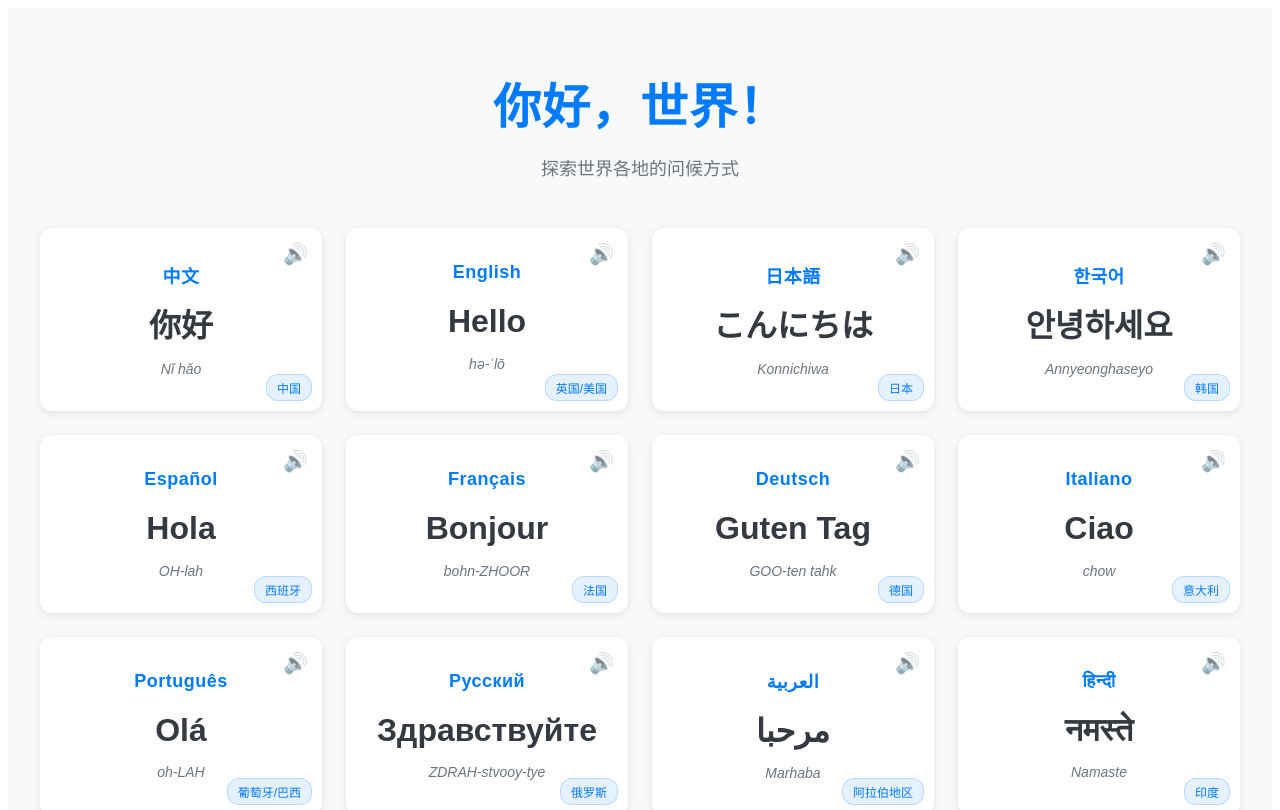
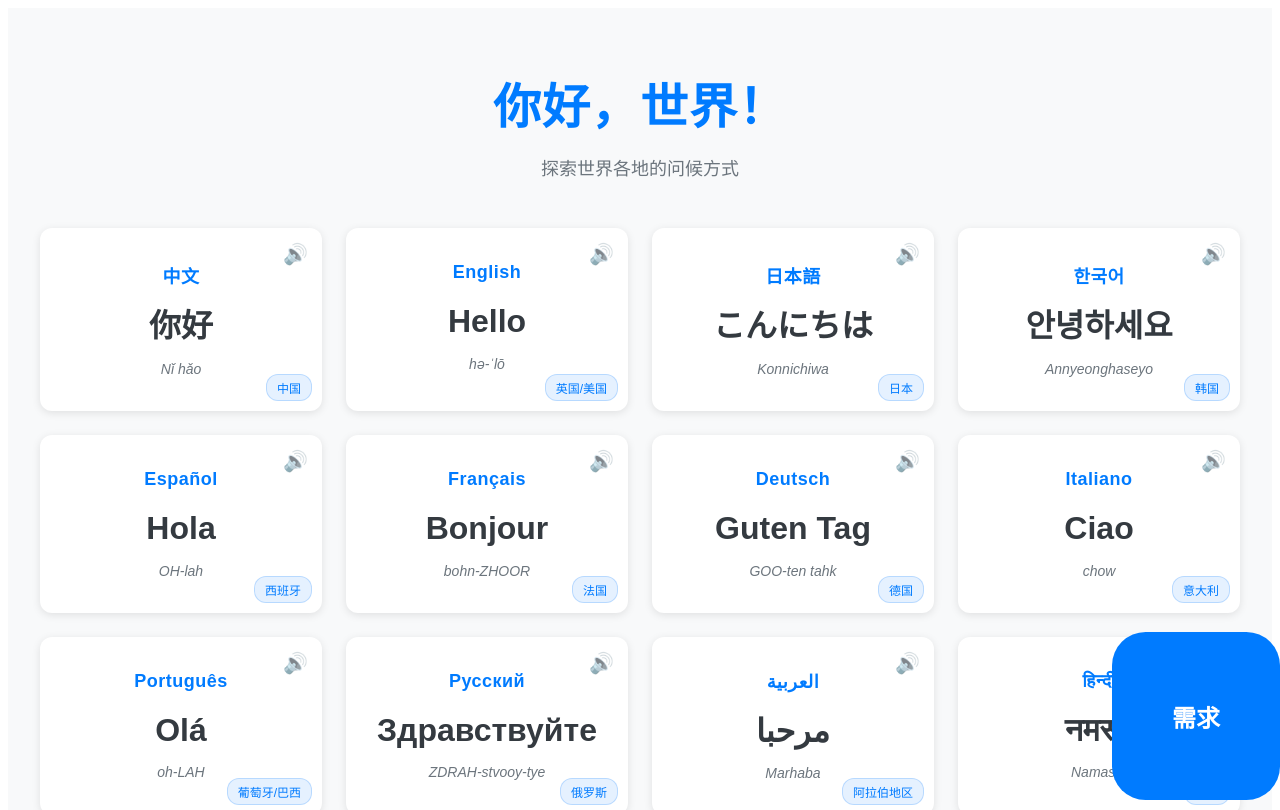
Before and after one commit to MaskerPRC/easy-vibe-coding-repos, a Vue app: page / in a window 1280 px wide. Shown: the top 810 px of the page. Built offline with nearby package versions, Linux system fonts and the light colour scheme.

Commit message:
Auto sync: 2025-11-10T20:40:49.154Z

```diff
--- a/src/App.vue
+++ b/src/App.vue
@@ -34,6 +34,21 @@
       <footer class="page-footer">
         <p>&copy; 2025 你好，世界！让世界更加互联互通</p>
       </footer>
+    </div>
+
+    <!-- 浮动需求按钮 -->
+    <button class="floating-demand-button" @click="showDemandModal">
+      需求
+    </button>
+
+    <!-- 需求提示弹窗 -->
+    <div v-if="isDemandModalVisible" class="modal-overlay" @click="closeDemandModal">
+      <div class="modal-content" @click.stop>
+        <div class="modal-body">
+          <p>今日需求请求已用完</p>
+        </div>
+        <button class="modal-close-btn" @click="closeDemandModal">关闭</button>
+      </div>
     </div>
   </div>
 </template>
@@ -72,6 +87,9 @@ const greetings = ref([
 // 当前正在播放的卡片索引（存储在内存中）
 const playingIndex = ref(-1)
 
+// 需求弹窗显示状态（存储在内存中）
+const isDemandModalVisible = ref(false)
+
 // 播放读音功能
 const playPronunciation = (greeting, index) => {
   // 检查浏览器是否支持 Web Speech API
@@ -107,6 +125,16 @@ const playPronunciation = (greeting, index) => {
   } else {
     alert('您的浏览器不支持语音播放功能')
   }
+}
+
+// 显示需求弹窗
+const showDemandModal = () => {
+  isDemandModalVisible.value = true
+}
+
+// 关闭需求弹窗
+const closeDemandModal = () => {
+  isDemandModalVisible.value = false
 }
 </script>
 
@@ -357,4 +385,90 @@ const playPronunciation = (greeting, index) => {
 .greeting-card {
   animation: fadeIn 0.5s ease-out;
 }
+
+/* 浮动需求按钮 */
+.floating-demand-button {
+  position: fixed;
+  right: 0;
+  bottom: 0;
+  width: 168px;
+  height: 168px;
+  background-color: #007bff;
+  color: white;
+  border: none;
+  border-radius: 20%;
+  font-size: 24px;
+  font-weight: 600;
+  cursor: pointer;
+  z-index: 9999;
+  transition: none;
+  /* 移除所有交互效果 */
+  box-shadow: none;
+}
+
+/* 确保按钮在任何状态下都不改变外观 */
+.floating-demand-button:hover,
+.floating-demand-button:active,
+.floating-demand-button:focus {
+  background-color: #007bff;
+  transform: none;
+  box-shadow: none;
+  outline: none;
+}
+
+/* 模态框遮罩层 */
+.modal-overlay {
+  position: fixed;
+  top: 0;
+  left: 0;
+  width: 100%;
+  height: 100%;
+  background-color: rgba(0, 0, 0, 0.5);
+  display: flex;
+  justify-content: center;
+  align-items: center;
+  z-index: 10000;
+}
+
+/* 模态框内容 */
+.modal-content {
+  background: white;
+  border-radius: 12px;
+  padding: 32px;
+  max-width: 400px;
+  width: 90%;
+  box-shadow: 0 4px 20px rgba(0, 0, 0, 0.15);
+  text-align: center;
+}
+
+/* 模态框主体 */
+.modal-body {
+  margin-bottom: 24px;
+}
+
+.modal-body p {
+  font-size: 18px;
+  color: #343A40;
+  line-height: 1.6;
+}
+
+/* 模态框关闭按钮 */
+.modal-close-btn {
+  background-color: #007bff;
+  color: white;
+  border: none;
+  border-radius: 6px;
+  padding: 10px 24px;
+  font-size: 16px;
+  cursor: pointer;
+  transition: background-color 0.3s ease;
+}
+
+.modal-close-btn:hover {
+  background-color: #0056b3;
+}
+
+.modal-close-btn:active {
+  background-color: #004085;
+}
 </style>
```
Also changed, not shown: gallary.png.
